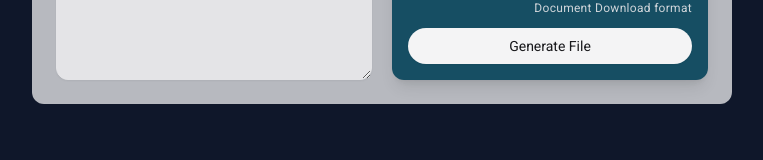
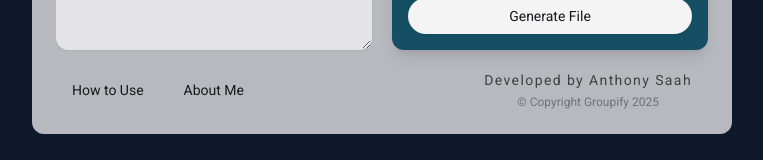
Before and after one commit to thepapisogram/groupify, a Next.js app: page / in a window 1280 px wide. Shown: the part 496-656 px from the top of the page, without its empty margins (258-1021 px from the left). Built offline with nearby package versions, Linux system fonts and the light colour scheme; a web font is replaced by a local one.

Commit message:
Project Updated

```diff
--- a/app/layout.tsx
+++ b/app/layout.tsx
@@ -6,7 +6,14 @@ import appMeta from "../data/metadata";
 import { Toaster } from "@/components/ui/sonner";
 
 const roboto = Roboto({ weight: "400", subsets: ['latin'] });
-export const metadata: Metadata = appMeta.main;
+
+export const metadata: Metadata = {
+  ...appMeta.main,
+  referrer: appMeta.main.referrer as Metadata['referrer'],
+};
+
+export const viewport = appMeta.viewport;
+export const themeColor = appMeta.themeColor;
 
 export default function RootLayout({
   children,
--- a/app/page.tsx
+++ b/app/page.tsx
@@ -1,10 +1,10 @@
 "use client";
-import { SetStateAction, useState } from "react";
+import { useState } from "react";
 import { Label } from "@/components/ui/label";
 import { Textarea } from "@/components/ui/textarea";
 import { Input } from "@/components/ui/input";
 import Header from "@/components/header";
-import { Button } from "@/components/ui/button";
+import { Button, buttonVariants } from "@/components/ui/button";
 import { Switch } from "@/components/ui/switch";
 import { toast } from "sonner";
 import {
@@ -17,6 +17,9 @@ import clsx from "clsx";
 import ExcelJS from "exceljs";
 import { saveAs } from "file-saver";
 import { Document, Packer, Paragraph, TextRun } from "docx";
+import Link from "next/link";
+import appMeta from "@/data/metadata";
+import HowToUse from "@/components/how-to-use";
 
 export default function Home() {
 
@@ -274,6 +277,23 @@ export default function Home() {
           </Button>
         </div>
       </div>
+      <footer className="col-span-full flex items-center justify-between">
+        <div className="flex items-center justify-around gap-2">
+          <HowToUse />
+          {/* <Button variant="link">Donate to Project</Button> */}
+          <Link href={appMeta.author.url} target="_blank" className={buttonVariants({ variant: "link" })}>
+            About Me
+          </Link>
+        </div>
+        <div className="flex flex-col items-center justify-center gap-1 pr-4">
+          <span className="text-sm text-neutral-700 tracking-widest">
+            Developed by Anthony Saah
+          </span>
+          <span className="text-xs text-muted-foreground">
+            &copy; Copyright Groupify {new Date().getFullYear()}
+          </span>
+        </div>
+      </footer>
     </div>
   );
 }
--- /dev/null
+++ b/components/how-to-use.tsx
@@ -0,0 +1,51 @@
+import {
+  HoverCard,
+  HoverCardContent,
+  HoverCardTrigger,
+} from "@/components/ui/hover-card";
+import { Button } from "@/components/ui/button";
+
+const HowToUse = () => {
+  return (
+    <>
+      <HoverCard>
+        <HoverCardTrigger asChild>
+          <Button variant="link">How to Use</Button>
+        </HoverCardTrigger>
+        <HoverCardContent>
+          <h3 className="font-semibold mb-2">How to Use</h3>
+          <ol className="list-decimal list-inside space-y-2 text-sm text-gray-600">
+            <li>
+              <strong>Enter Names</strong>: Add names in the text box, with each
+              name on a new line.
+            </li>
+            <li>
+              <strong>Set Group Size</strong>: Specify how many members you want
+              in each group.
+            </li>
+            <li>
+              <strong>Choose Distribution</strong>: Toggle{" "}
+              <strong>&quot;Best Group Distribution&quot;</strong> to:
+              <ul className="list-disc list-inside ml-4">
+                <li>
+                  <strong>ON</strong>: Distribute extra members across existing
+                  groups for balanced sizes.
+                </li>
+                <li>
+                  <strong>OFF</strong>: Create a new group for extra members,
+                  which may result in smaller groups.
+                </li>
+              </ul>
+            </li>
+            <li>
+              <strong>Download Results</strong>: Click{" "}
+              <strong>&quot;Generate File&quot;</strong> to generate the groups and download either an excel or word file.
+            </li>
+          </ol>{" "}
+        </HoverCardContent>
+      </HoverCard>
+    </>
+  );
+};
+
+export default HowToUse;
--- /dev/null
+++ b/components/ui/hover-card.tsx
@@ -0,0 +1,29 @@
+"use client"
+
+import * as React from "react"
+import * as HoverCardPrimitive from "@radix-ui/react-hover-card"
+
+import { cn } from "@/lib/utils"
+
+const HoverCard = HoverCardPrimitive.Root
+
+const HoverCardTrigger = HoverCardPrimitive.Trigger
+
+const HoverCardContent = React.forwardRef<
+  React.ElementRef<typeof HoverCardPrimitive.Content>,
+  React.ComponentPropsWithoutRef<typeof HoverCardPrimitive.Content>
+>(({ className, align = "center", sideOffset = 4, ...props }, ref) => (
+  <HoverCardPrimitive.Content
+    ref={ref}
+    align={align}
+    sideOffset={sideOffset}
+    className={cn(
+      "z-50 w-64 rounded-md border bg-popover p-4 text-popover-foreground shadow-md outline-none data-[state=open]:animate-in data-[state=closed]:animate-out data-[state=closed]:fade-out-0 data-[state=open]:fade-in-0 data-[state=closed]:zoom-out-95 data-[state=open]:zoom-in-95 data-[side=bottom]:slide-in-from-top-2 data-[side=left]:slide-in-from-right-2 data-[side=right]:slide-in-from-left-2 data-[side=top]:slide-in-from-bottom-2",
+      className
+    )}
+    {...props}
+  />
+))
+HoverCardContent.displayName = HoverCardPrimitive.Content.displayName
+
+export { HoverCard, HoverCardTrigger, HoverCardContent }
--- a/data/metadata.js
+++ b/data/metadata.js
@@ -6,25 +6,32 @@ const author = {
 const app = {
     name: "Groupify",
     version: "2.0",
+    description: "Groupify is an innovative tool designed to effortlessly sort names into groups. Perfect for classroom settings, it helps class captains quickly and efficiently split the class into groups of 5. Developed by Anthony Saah, Groupify streamlines group organization with ease.",
+    applicationName: "Groupify",
     keywords: ["groupify", "groupify tool", "grouping", "classroom", "tool", author.name],
 }
 
 const main = {
-    title: `${app.name}`,
-    description: "A tool to sort names into groups, sample usage; a classroom setting where the class captain needs to split the class into groups of 5. Developed by Anthony Saah",
-    applicationName: "Groupify",
+    title: app.name,
+    description: app.description,
+    lang: "en",
+    charset: "UTF-8",
     authors: [{ name: author.name, url: author.url }],
     generator: "Next.js",
     publisher: author.name,
     creator: author.name,
     keywords: app.keywords,
-    // referrer: "origin",
-    // themeColor: "#ffffff",
+    referrer: "origin",
+    icons: {
+        icon: "/favicon.ico",
+        shortcut: "/favicon.ico",
+        apple: "/favicon.ico",
+    },
     // colorScheme: "light",
     // robots: "index, follow",
     // openGraph: {
     //   title: "Groupify",
-    //   description: "A tool to sort names into groups, sample usage; a classroom setting where the class captain needs to split the class into groups of 5.",
+    //   description: "Groupify is an innovative tool designed to effortlessly sort names into groups. Perfect for classroom settings, it helps class captains quickly and efficiently split the class into groups of 5.",
     //   url: "https://groupify.com",
     //   siteName: "Groupify",
     //   images: [
@@ -43,21 +50,21 @@ const main = {
     //   site: "@groupify",
     //   creator: "@creator",
     //   title: "Groupify",
-    //   description: "A tool to sort names into groups, sample usage; a classroom setting where the class captain needs to split the class into groups of 5.",
+    //   description: "Groupify is an innovative tool designed to effortlessly sort names into groups. Perfect for classroom settings, it helps class captains quickly and efficiently split the class into groups of 5.",
     //   images: ["https://groupify.com/twitter-image.jpg"],
     // },
-    icons: {
-      icon: "/favicon.ico",
-      shortcut: "/favicon.ico",
-      apple: "/favicon.ico",
-    },
     // manifest: "/site.webmanifest",
 }
+
+const viewport = "width=device-width, initial-scale=1.0";
+const themeColor = "#0f172a";
 
 const appMeta = {
     app,
     author,
-    main
+    main,
+    viewport,
+    themeColor
 }
 
 export default appMeta;
--- a/package.json
+++ b/package.json
@@ -1,6 +1,6 @@
 {
   "name": "groupify",
-  "version": "0.1.0",
+  "version": "2.0",
   "private": true,
   "scripts": {
     "dev": "next dev --turbopack",
@@ -9,6 +9,7 @@
     "lint": "next lint"
   },
   "dependencies": {
+    "@radix-ui/react-hover-card": "^1.1.6",
     "@radix-ui/react-label": "^2.1.2",
     "@radix-ui/react-slot": "^1.1.2",
     "@radix-ui/react-switch": "^1.1.3",
```
Also changed, not shown: 1 other file (tests, documents, lock files or other folders).
